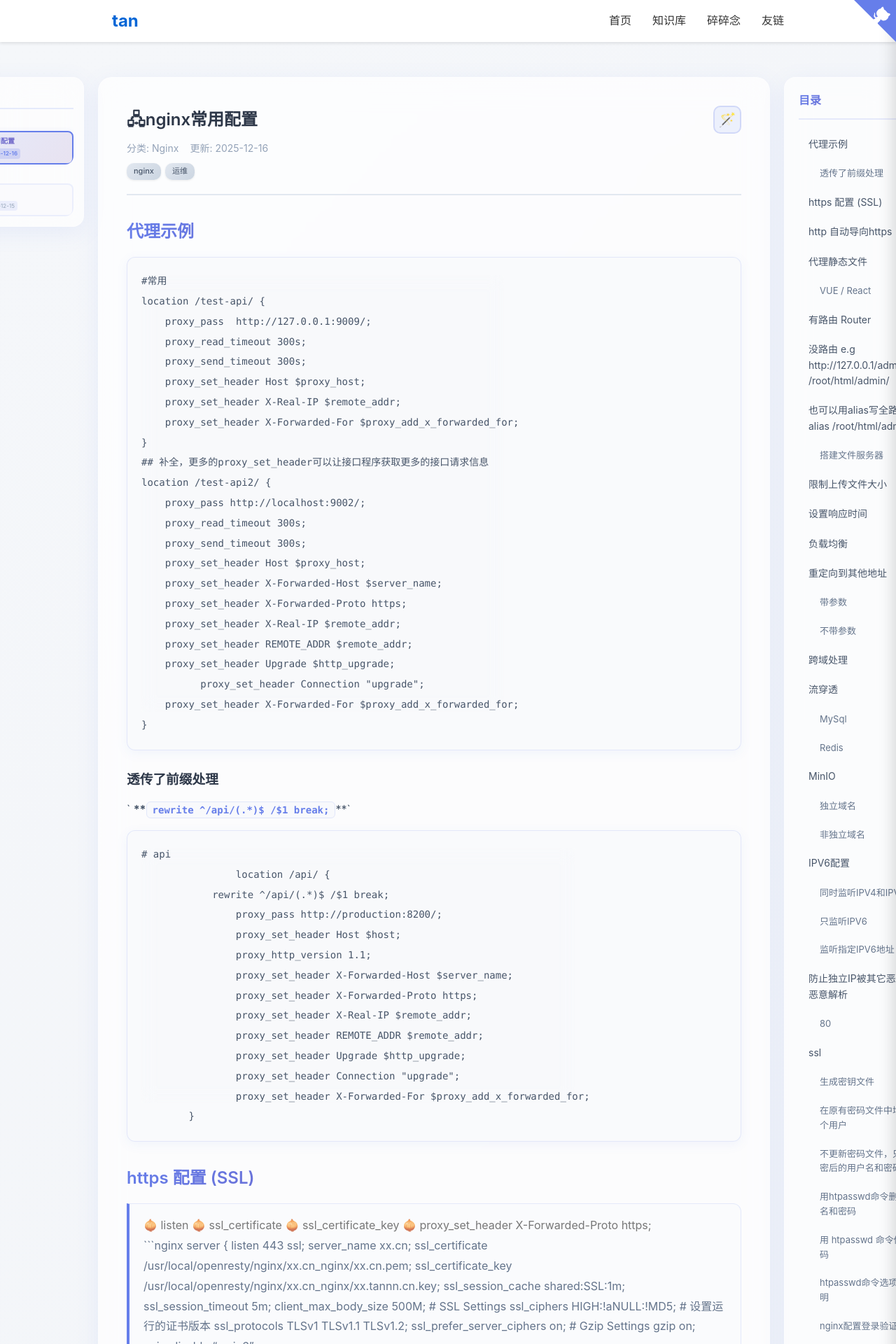
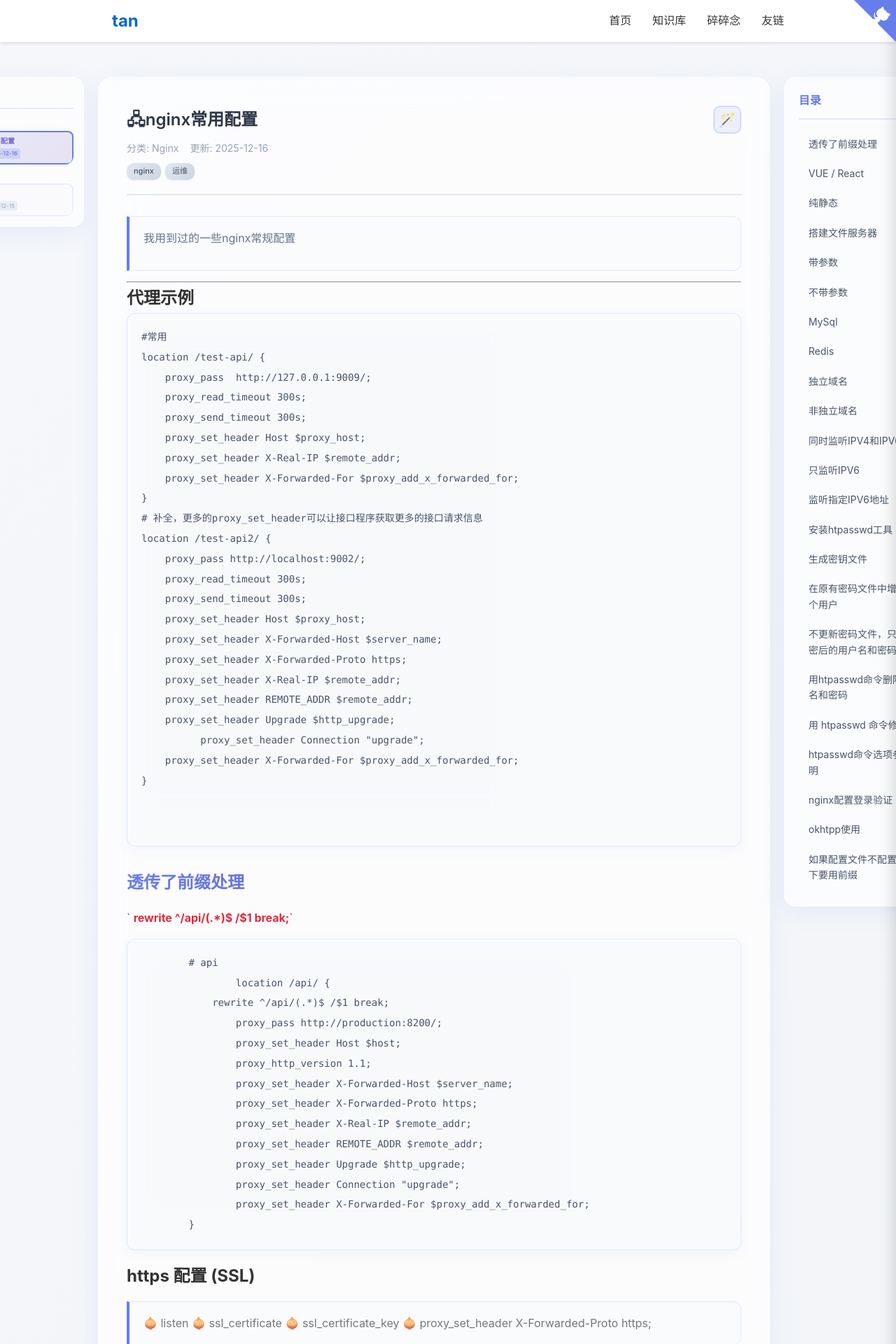
Before and after one commit to en-o/blog, a Jekyll site: the page built from _docs/Nginx/🖧nginx常用配置.md, in a window 1280 px wide. Shown: the top 1920 px of the page at 70% size. Built offline with Jekyll 4.4.1, drawn with Linux system fonts in a browser that asks for light colours; some of the changed text lies outside the part shown.

Commit message:
_config.yml

````diff
--- a/_docs/Nginx/🖧nginx常用配置.md
+++ b/_docs/Nginx/🖧nginx常用配置.md
@@ -7,7 +7,12 @@ tags:
   - nginx
   - 运维
 ---
-## <font style="color:rgb(51, 51, 51);">代理示例</font>
+> 我用到过的一些nginx常规配置
+>
+
+---
+
+# <font style="color:rgb(51, 51, 51);">代理示例</font>
 ```nginx
 #常用
 location /test-api/ {
@@ -18,7 +23,7 @@ location /test-api/ {
     proxy_set_header X-Real-IP $remote_addr;
     proxy_set_header X-Forwarded-For $proxy_add_x_forwarded_for;
 }
-## 补全，更多的proxy_set_header可以让接口程序获取更多的接口请求信息
+# 补全，更多的proxy_set_header可以让接口程序获取更多的接口请求信息
 location /test-api2/ {
     proxy_pass http://localhost:9002/;
     proxy_read_timeout 300s;
@@ -32,12 +37,15 @@ location /test-api2/ {
 	  proxy_set_header Connection "upgrade";
     proxy_set_header X-Forwarded-For $proxy_add_x_forwarded_for;
 }
+
+
 ```
 
-### 透传了前缀处理
-`  ****`rewrite ^/api/(.*)$ /$1 break;`****`
+## 透传了前缀处理
+`  **<font style="color:#DF2A3F;">rewrite ^/api/(.*)$ /$1 break;</font>**`
+
 ```nginx
-# api
+	# api
 		location /api/ {
 	    rewrite ^/api/(.*)$ /$1 break;
   		proxy_pass http://production:8200/;
@@ -53,7 +61,7 @@ location /test-api2/ {
 	}
 ```
 
-## <font style="color:rgb(51, 51, 51);">https 配置 (SSL)</font>
+# <font style="color:rgb(51, 51, 51);">https 配置 (SSL)</font>
 > <font style="color:rgb(119, 119, 119);">🧅</font><font style="color:rgb(119, 119, 119);"> listen</font>
 >
 > <font style="color:rgb(119, 119, 119);">🧅</font><font style="color:rgb(119, 119, 119);"> ssl_certificate</font>
@@ -62,8 +70,9 @@ location /test-api2/ {
 >
 > <font style="color:rgb(119, 119, 119);">🧅</font><font style="color:rgb(119, 119, 119);"> proxy_set_header X-Forwarded-Proto https; </font>
 >
+
 ```nginx
-server {
+ server {
     listen   443 ssl;
     server_name  xx.cn;
     ssl_certificate      /usr/local/openresty/nginx/xx.cn_nginx/xx.cn.pem;
@@ -97,10 +106,12 @@ server {
 }
 ```
 
-## <font style="color:rgb(51, 51, 51);">http 自动导向https</font>
+# <font style="color:rgb(51, 51, 51);">http 自动导向https</font>
 > <font style="color:rgb(119, 119, 119);">rewrite ^(.*) https://$server_name$1 permanent;</font>
 >
+
 ```nginx
+
 server {
     listen       80;
     server_name  nexus.tannn.cn;
@@ -108,11 +119,13 @@ server {
     #access_log  logs/host.access.log  main;
     rewrite ^(.*) https://$server_name$1 permanent;
 
+
    # 其他请求 -> HTTPS:81
    # location / {
    #    rewrite ^(.*) https://$server_name:81$1 permanent;
    # }
 }
+
 
 
  server {
@@ -149,16 +162,17 @@ server {
 }
 ```
 
-## 代理静态文件
-### VUE / React
+# 代理静态文件
+## VUE / React
 > vue项目配置了访问前缀：admin
 >
 
-> 1. `/`admin`/index.html` 中的 ``admin``` `根据前端打包时的 `vue.config.js` 中的`**`module.exports.publicPath`**`和 `router/index.js`中的 `<font style="color:#080808;background-color:#ffffff;">createRouter.base</font>`设置
+> 1. `/<font style="color:#74B602;">admin</font>/index.html` 中的 `<font style="color:#74B602;">admin</font>`<font style="color:#74B602;"> </font>根据前端打包时的 `vue.config.js` 中的`<font style="color:#DF2A3F;">module.exports.publicPath</font>`和 `router/index.js`中的 `<font style="color:#080808;background-color:#ffffff;">createRouter.base</font>`设置
 > 2. alias 中的地址是静态文件的绝对地址，且做好有 `chmod -R 777 ../admin` 权限
 >
+
 ```nginx
-## 有路由  Router
+# 有路由  Router
 location /admin {
   alias ../html/admin;
   index index.html;
@@ -171,15 +185,18 @@ location /todo {
   try_files $uri $uri/ /todo/index.html;
 }
 
-## 没路由 e.g http://127.0.0.1/admin -> /root/html/admin/
-## 也可以用alias写全路径 alias /root/html/admin/
+
+# 没路由 e.g http://127.0.0.1/admin -> /root/html/admin/
+# 也可以用alias写全路径 alias /root/html/admin/
 location /admin {
    root   ../html/;
    index  index.html;
 }
+
+
 ```
 
-### <font style="color:rgb(51, 51, 51);">纯静态</font>
+## <font style="color:rgb(51, 51, 51);">纯静态</font>
 > 代理到 所有文件的公共根目录
 >
 > 目录结构
@@ -190,19 +207,21 @@ location /admin {
 >
 > # 访问 [http://127.0.0.1:80/bistdashboard/html/index.html](http://127.0.0.1:80/bistdashboard/html/index.html)
 >
+
 ```nginx
 location /bistdashboard/ {
     alias /tan/test/dashboard/;
 }
 ```
 
-### <font style="color:rgb(51, 51, 51);">搭建文件服务器</font>
+## <font style="color:rgb(51, 51, 51);">搭建文件服务器</font>
 > auth_basic_user_file: 开的基本验证的密码文件
 >
 > + [配置登录验证](#n6U9K)
 >
+
 ```nginx
-location / {
+ location / {
       # 文件目录
       alias D:/share;
       # 基本验证 可选
@@ -215,9 +234,10 @@ location / {
   }
 ```
 
-## 限制上传文件大小
+# 限制上传文件大小
 > client_max_body_size 主要就是限制请求的body数据大小
 >
+
 ```nginx
 文件大小限制
 
@@ -242,7 +262,7 @@ http {
 }
 ```
 
-## 设置响应时间
+# 设置响应时间
 ```nginx
 server {
     listen 80;
@@ -265,13 +285,15 @@ ai说的默认值。我没仔细看过
 | proxy_send_timeout | 60 s |
 | proxy_read_timeout | 60 s |
 
-## <font style="color:rgb(51, 51, 51);">负载均衡</font>
+
+# <font style="color:rgb(51, 51, 51);">负载均衡</font>
 > + <font style="color:rgb(119, 119, 119);">权重</font>
 >     - <font style="color:rgb(119, 119, 119);">weight (数字越大访问比例越高) : weight和访问比率成正比</font>
 >     - <font style="color:rgb(119, 119, 119);">iphash(ip_hash可以和weight配合使用)：每个请求都根据访问ip的hash结果分配，经过这样的处理，每个访客固定访问一个后端服务。</font>
 >     - <font style="color:rgb(119, 119, 119);">least_conn(least_conn可以和weight配合使用)：将请求分配到连接数最少的服务上</font>
 >     - <font style="color:rgb(119, 119, 119);">fair(fair可以和weight配合使用)：按后端服务器的响应时间来分配请求，响应时间短的优先分配</font>
 >
+
 ```nginx
 upstream www.api.com {
     iphash;
@@ -299,11 +321,11 @@ server {
 }
 ```
 
-## 重定向到其他地址
+# 重定向到其他地址
 > <font style="color:rgb(119, 119, 119);">rewrite</font>
 >
 
-### 带参数
+## 带参数
 ```nginx
 server {
 	listen   8085 ssl;
@@ -334,7 +356,7 @@ server {
 }
 ```
 
-### 不带参数
+## 不带参数
 ```nginx
 server {
 	listen   8085 ssl;
@@ -365,7 +387,7 @@ server {
 }
 ```
 
-## 跨域处理
+# 跨域处理
 ```nginx
 location / {
     add_header Access-Control-Allow-Origin *;
@@ -378,7 +400,7 @@ location / {
 }
 ```
 
-## <font style="color:rgb(51, 51, 51);">流穿透</font>
+# <font style="color:rgb(51, 51, 51);">流穿透</font>
 > <font style="color:rgb(119, 119, 119);">我使用的是 </font>[openresty](http://openresty.org/)<font style="color:rgb(119, 119, 119);"> 自带 stream模块</font>
 >
 > <font style="color:rgb(119, 119, 119);">原生请参考：</font>[我也没试过，百度来的](https://www.cnblogs.com/crysmile/p/9565048.html)
@@ -386,9 +408,10 @@ location / {
 > <font style="color:rgb(119, 119, 119);">mysql redis</font>
 >
 
-### <font style="color:rgb(119, 119, 119);">MySql</font>
+## <font style="color:rgb(119, 119, 119);">MySql</font>
 > <font style="color:rgb(119, 119, 119);"> stream 模块配置和 http 模块在相同级别</font>
 >
+
 ```nginx
 stream {
 
@@ -407,9 +430,10 @@ stream {
 }
 ```
 
-### Redis
+## Redis
 > <font style="color:rgb(119, 119, 119);">stream 模块配置和 http 模块在相同级别</font>
 >
+
 ```nginx
 stream {
 
@@ -426,14 +450,14 @@ stream {
 }
 ```
 
-## MinIO
+# MinIO
 > 1. 9100 ：web控制台默认端口
 > 2. 9000 ：api 接口端口
 > 3. [官网](https://min.io/docs/minio/linux/integrations/setup-nginx-proxy-with-minio.html)
-> 4. **`下面的配置是分布式minio前的版本，如果最新的minio请参考官网`**
+> 4. <font style="color:#DF2A3F;">下面的配置是分布式minio前的版本，如果最新的minio请参考官网</font>
 >
 
-### 独立域名
+## 独立域名
 ```nginx
 upstream minio {
 	server 127.0.0.1:9000;
@@ -445,7 +469,8 @@ upstream console {
 	# server 127.0.0.1:9100;
 }
 
-## 控制台
+
+# 控制台
 server {
 	listen   8081 ssl;
 	server_name  example.com;
@@ -481,7 +506,7 @@ server {
 	}
 }
 
-## 接口
+# 接口
 server {
 	listen   443 ssl;
 	server_name  example.com;
@@ -500,11 +525,12 @@ server {
 }
 ```
 
-### 非独立域名
+## 非独立域名
 > 主要是 api 接口的需要特殊处理，如下：
 >
+
 ```nginx
-## 文件访问：http://127.0.0.1/files/xx/xx/xx.png
+# 文件访问：http://127.0.0.1/files/xx/xx/xx.png
 location ~^/files {
    proxy_buffering off;
    proxy_set_header Host $http_host;
@@ -513,35 +539,36 @@ location ~^/files {
  }
 ```
 
-## <font style="color:rgb(51, 51, 51);">IPV6配置</font>
-### <font style="color:rgb(51, 51, 51);">同时监听IPV4和IPV6</font>
+# <font style="color:rgb(51, 51, 51);">IPV6配置</font>
+## <font style="color:rgb(51, 51, 51);">同时监听IPV4和IPV6</font>
 ```plain
 server {
     listen [::]:80;
 }
 ```
 
-### <font style="color:rgb(51, 51, 51);">只监听IPV6</font>
+## <font style="color:rgb(51, 51, 51);">只监听IPV6</font>
 ```plain
 server {
     listen [::]:80 default ipv6only=on;
 }
 ```
 
-### <font style="color:rgb(51, 51, 51);">监听指定IPV6地址</font>
+## <font style="color:rgb(51, 51, 51);">监听指定IPV6地址</font>
 ```plain
 server {
     listen [xx:xx:xx:xx:1]:80;
 }
 ```
 
-## <font style="color:rgb(51, 51, 51);">防止独立IP被其它恶意域名恶意解析</font>
+# <font style="color:rgb(51, 51, 51);">防止独立IP被其它恶意域名恶意解析</font>
 > [参考](https://www.cnblogs.com/dadonggg/p/8398112.html)
 >
 
 1. <font style="color:rgb(51, 51, 51);">定义一个默认的空主机名，禁止其访问，需要通过的域名一定要在其他server里配置。</font><font style="color:rgb(119, 119, 119);">也可以直接重定向： rewrite ^(.*) </font>http://www.baidu.com/<font style="color:rgb(119, 119, 119);">$1 permanent; </font>
+
 ```plain
-### 80
+## 80
 server {
     listen       80  default_server;
     server_name  _;
@@ -549,7 +576,7 @@ server {
     return       444;
 }
 
-## ssl
+# ssl
 server {
     listen 443 ssl;
     server_name  _;
@@ -560,28 +587,29 @@ server {
 }
 ```
 
-## <font style="color:rgb(51, 51, 51);">配置登录验证</font>
-> 注意会跟接口原本的`_**`Authorization`**_`冲突
+# <font style="color:rgb(51, 51, 51);">配置登录验证</font>
+> 注意会跟接口原本的`_<font style="color:#DF2A3F;background-color:#ffffff;">Authorization</font>_`冲突
 >
 > + 要么改变接口的认证方式
 > + 要么关闭nginx的登录验证
 > + 使用lua重写nginx的验证方式
 >
 
-### <font style="color:rgb(51, 51, 51);">安装htpasswd工具</font>
+## <font style="color:rgb(51, 51, 51);">安装htpasswd工具</font>
 ```shell
-## centos
+# centos
 yum -y install nginx    #安装nginx
 yum -y install httpd-tools    #安装httpd-tools
-## ubuntu
+# ubuntu
 sudo apt search htpasswd
 sudo apt install apache2-utils
 ```
 
-### <font style="color:rgb(51, 51, 51);">生成密钥文件</font>
+## <font style="color:rgb(51, 51, 51);">生成密钥文件</font>
 > 1. 创建文件 `touch  htpasswd`
 > 2. 在执行下面的
 >
+
 ```shell
 [root@test102 conf.d]# htpasswd -cm /etc/nginx/htpasswd crystal     #/etc/nginx/htpasswd就是配置文件里面配置的密码文件，crystal就是用户名
 New password:     #输入密码
@@ -589,7 +617,7 @@ Re-type new password:     #再次输入密码，回车
 Adding password for user crystal
 ```
 
-### <font style="color:rgb(51, 51, 51);">在原有密码文件中增加下一个用户</font>
+## <font style="color:rgb(51, 51, 51);">在原有密码文件中增加下一个用户</font>
 ```shell
 htpasswd -b /etc/nginx/htpasswd ren002 456
 
@@ -598,13 +626,13 @@ ren001:$apr1$Ln1ZsyVn$2hn3VFqP0L5tNA1UCSU8F.
 ren002:$apr1$hCiMb9jc$Z.m7ZgOBCj0ISeIieTaVy/    #去掉c选项，即可在第一个用户之后添加第二个用户，依此类推
 ```
 
-### <font style="color:rgb(51, 51, 51);">不更新密码文件，只显示加密后的用户名和密码</font>
+## <font style="color:rgb(51, 51, 51);">不更新密码文件，只显示加密后的用户名和密码</font>
 ```shell
 htpasswd -nb ren002 456
 ren002:$apr1$DT53A20W$YRS7p4j.1Wum9q0kG3OQv.    #不更新.passwd文件，只在屏幕上输出用户名和经过加密后的密码
 ```
 
-### <font style="color:rgb(51, 51, 51);">用htpasswd命令删除用户名和密码</font>
+## <font style="color:rgb(51, 51, 51);">用htpasswd命令删除用户名和密码</font>
 ```shell
 htpasswd -D /etc/nginx/htpasswd ren002
 Deleting password for user ren002
@@ -613,7 +641,7 @@ cat /etc/nginx/htpasswd
 ren001:$apr1$Ln1ZsyVn$2hn3VFqP0L5tNA1UCSU8F.
 ```
 
-### <font style="color:rgb(51, 51, 51);">用 htpasswd 命令修改密码</font>
+## <font style="color:rgb(51, 51, 51);">用 htpasswd 命令修改密码</font>
 ```shell
 htpasswd -D /etc/nginx/htpasswd ren001
 Deleting password for user ren001
@@ -622,7 +650,7 @@ htpasswd -b /etc/nginx/htpasswd ren001 123456
 Adding password for user ren001
 ```
 
-### <font style="color:rgb(51, 51, 51);">htpasswd命令选项参数说明</font>
+## <font style="color:rgb(51, 51, 51);">htpasswd命令选项参数说明</font>
 <font style="color:rgb(119, 119, 119);">-c 创建一个加密文件</font>
 
 <font style="color:rgb(119, 119, 119);">-n 不更新加密文件，只将htpasswd命令加密后的用户名，密码显示在屏幕上</font>
@@ -639,7 +667,7 @@ Adding password for user ren001
 
 <font style="color:rgb(119, 119, 119);">-D 删除指定的用户</font>
 
-### <font style="color:rgb(51, 51, 51);">nginx配置登录验证</font>
+## <font style="color:rgb(51, 51, 51);">nginx配置登录验证</font>
 > <font style="color:rgb(119, 119, 119);">windows路径注意：</font>
 >
 > <font style="color:rgb(119, 119, 119);">❌</font><font style="color:rgb(119, 119, 119);">D:\tools\nginx\openresty-1.19.3.1-win64\htpasswd</font>
@@ -648,6 +676,7 @@ Adding password for user ren001
 >
 > <font style="color:rgb(119, 119, 119);">Linux 路径注意权限问题</font>
 >
+
 ```nginx
 location /password {
     # proxy_pass http://10.0.0.102:5601$request_uri;
@@ -655,7 +684,7 @@ location /password {
     auth_basic "登陆验证";
     auth_basic_user_file /etc/nginx/htpasswd;   #/etc/nginx/htpasswd是密码文件，路径自定义
 }
-## 例子
+# 例子
 location /api {
     #加上下面两行内容：
     auth_basic "登陆验证";
@@ -668,9 +697,9 @@ location /api {
 }
 ```
 
-### okhtpp使用
+## okhtpp使用
 ```java
-private void okHttpClient(long connectTimeout, long writeTimeout, long readTimeout, Proxy proxy) {
+ private void okHttpClient(long connectTimeout, long writeTimeout, long readTimeout, Proxy proxy) {
         OkHttpClient.Builder client = new OkHttpClient.Builder();
         client.connectTimeout(connectTimeout, TimeUnit.SECONDS);
         client.writeTimeout(writeTimeout, TimeUnit.SECONDS);
@@ -689,7 +718,7 @@ private void okHttpClient(long connectTimeout, long writeTimeout, long readTimeo
     }
 ```
 
-## <font style="color:rgb(51, 51, 51);">Spring boot admin</font>
+# <font style="color:rgb(51, 51, 51);">Spring boot admin</font>
 > 1. public-url： 配置访问域名
 > 2. 如果要设置前缀：
 >     - context-path: /abc
@@ -697,8 +726,9 @@ private void okHttpClient(long connectTimeout, long writeTimeout, long readTimeo
 >     - nginx
 >         * location /abc { proxy_pass  https://m.tannn.cn/abc; }
 >
+
 ```yaml
-## spring配置文件
+# spring配置文件
 server:
   port: 8001
   forward-headers-strategy: native
@@ -711,7 +741,7 @@ spring:
         public-url: https://m.tannn.cn/
         cache:
           no-cache: true
-## nginx配置
+# nginx配置
 location / {
     proxy_pass http://localhost:8001;
     proxy_set_header Host $proxy_host;
@@ -725,16 +755,18 @@ location / {
 }
 ```
 
-### 如果配置文件不配置的情况下要用前缀
+## 如果配置文件不配置的情况下要用前缀
 > 但是我没测试过
 >
 
 1. 启动jar时加上 `server.servlet.context-path`
+
 ```shell
 nohup java -jar springbootadmin-1.0-SNAPSHOT.jar --server.servlet.context-path=/admin
 ```
 
 2. nignx 如下配置
+
 ```nginx
 location /admin {
         rewrite ^~/admin/(.*) /$1 break;
@@ -742,20 +774,24 @@ location /admin {
 }
 ```
 
-## <font style="color:rgb(51, 51, 51);">正确地识别实际用户发出的协议是 http 还是 https</font>
+# <font style="color:rgb(51, 51, 51);">正确地识别实际用户发出的协议是 http 还是 https</font>
 > 配置X-Forwarded-Proto
 >
+
 ```nginx
 proxy_set_header X-Forwarded-Proto $scheme;
 proxy_set_header X-Forwarded-Port $server_port;
 ```
 
-## websocket
+# websocket
 [WebSocket 配置](https://www.yuque.com/tanning/mbquef/mbcgixgixac1fkor?singleDoc#)
+
+
 
 1. http版本一定要是1.1 +
 2. <font style="color:rgb(34, 34, 34);">Connection: 规定必需的字段，值必需为 Upgrade</font>
 3. <font style="color:rgb(34, 34, 34);">Upgrade: 规定必需的字段，其值必需为 websocket</font>
+
 ```nginx
 map $http_upgrade $connection_upgrade{
     default upgrade;
@@ -778,7 +814,7 @@ location /ws {
 }
 ```
 
-## Nexus Httpscd
+# Nexus Httpscd
 ```nginx
 server {
     listen   443 ssl;
@@ -811,11 +847,12 @@ server {
 		# error_page 404 /404.html;
 		rewrite ^(.*) https://$server_name$1 permanent;
 	}
+
 ```
 
-## openresty 隐藏版本号
+# openresty 隐藏版本号
 ```nginx
-### 在http节点下加入下面的配置2
+## 在http节点下加入下面的配置2
 http {
   sendfile        on;
 }
````
Also changed, not shown: admin/public/app.js (+25 -127 lines).
